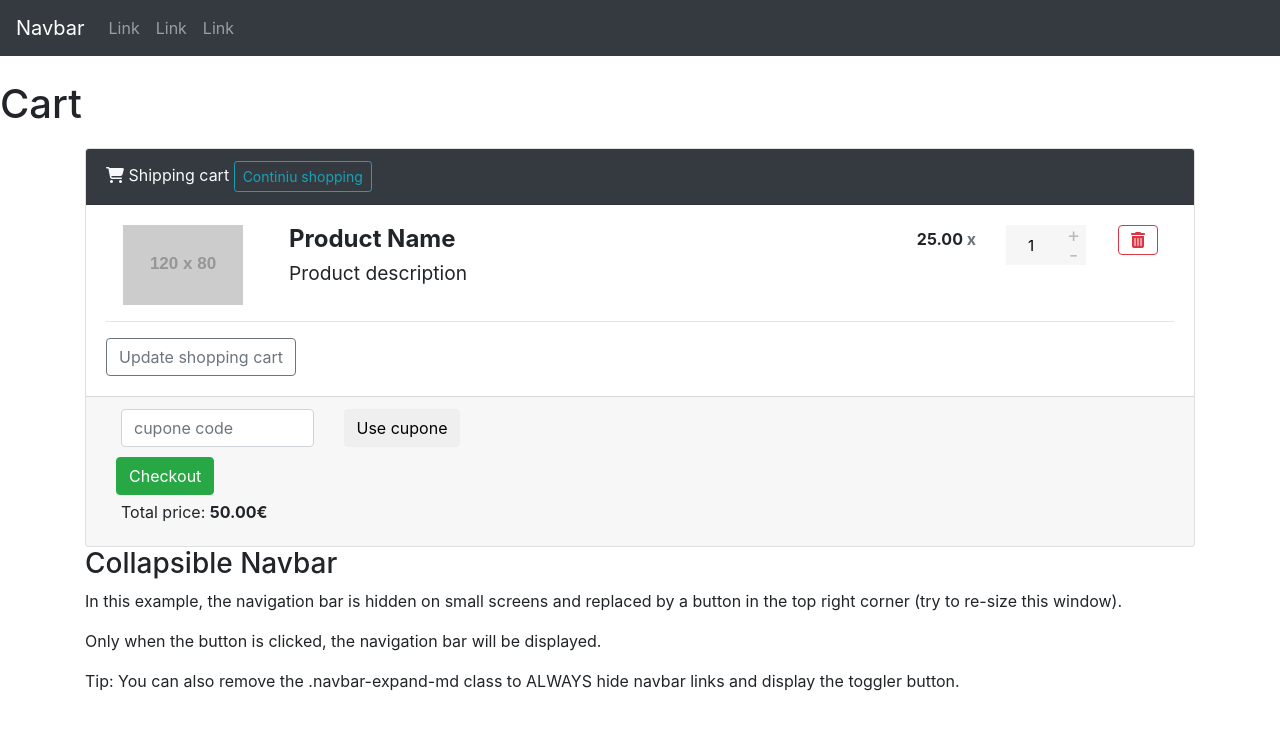
After one commit to CTSProject2022/Ecommerce_Project, a PHP site: page /cart.php in a window 1280 px wide. The commit adds this page. Shown: the top 730 px of the page. Run offline with PHP 8.4, Linux system fonts and the light colour scheme; grey boxes labelled with a size stand in for pictures from a placeholder-image service; some libraries are stand-ins or nearby versions.

Commit message:
Implementaed details page with boostrap template. Add to cart functionality added and included template for cart

```diff
--- /dev/null
+++ b/cart.php
@@ -0,0 +1,160 @@
+<?php include "header.php"; ?>
+
+<h1>Cart</h1>
+
+<style>
+    .quantity {
+        float: left;
+        margin-right: 15px;
+        background-color: #eee;
+        position: relative;
+        width: 80px;
+        overflow: hidden
+    }
+
+    .quantity input {
+        margin: 0;
+        text-align: center;
+        width: 15px;
+        height: 15px;
+        padding: 0;
+        float: right;
+        color: #000;
+        font-size: 20px;
+        border: 0;
+        outline: 0;
+        background-color: #F6F6F6
+    }
+
+    .quantity input.qty {
+        position: relative;
+        border: 0;
+        width: 100%;
+        height: 40px;
+        padding: 10px 25px 10px 10px;
+        text-align: center;
+        font-weight: 400;
+        font-size: 15px;
+        border-radius: 0;
+        background-clip: padding-box
+    }
+
+    .quantity .minus,
+    .quantity .plus {
+        line-height: 0;
+        background-clip: padding-box;
+        -webkit-border-radius: 0;
+        -moz-border-radius: 0;
+        border-radius: 0;
+        -webkit-background-size: 6px 30px;
+        -moz-background-size: 6px 30px;
+        color: #bbb;
+        font-size: 20px;
+        position: absolute;
+        height: 50%;
+        border: 0;
+        right: 0;
+        padding: 0;
+        width: 25px;
+        z-index: 3
+    }
+
+    .quantity .minus:hover,
+    .quantity .plus:hover {
+        background-color: #dad8da
+    }
+
+    .quantity .minus {
+        bottom: 0
+    }
+
+    .shopping-cart {
+        margin-top: 20px;
+    }
+</style>
+
+<link href="//maxcdn.bootstrapcdn.com/bootstrap/4.0.0/css/bootstrap.min.css" rel="stylesheet" id="bootstrap-css">
+<script src="//maxcdn.bootstrapcdn.com/bootstrap/4.0.0/js/bootstrap.min.js"></script>
+<script src="//code.jquery.com/jquery-1.11.1.min.js"></script>
+<!------ Include the above in your HEAD tag ---------->
+
+<script src="https://use.fontawesome.com/c560c025cf.js"></script>
+<div class="container">
+    <div class="card shopping-cart">
+        <div class="card-header bg-dark text-light">
+            <i class="fa fa-shopping-cart" aria-hidden="true"></i>
+            Shipping cart
+            <a href="" class="btn btn-outline-info btn-sm pull-right">Continiu shopping</a>
+            <div class="clearfix"></div>
+        </div>
+        <div class="card-body">
+
+
+            <?php
+
+
+
+
+
+            ?>
+            <!-- PRODUCT -->
+            <div class="row">
+                <div class="col-12 col-sm-12 col-md-2 text-center">
+                    <img class="img-responsive" src="http://placehold.it/120x80" alt="prewiew" width="120" height="80">
+                </div>
+                <div class="col-12 text-sm-center col-sm-12 text-md-left col-md-6">
+                    <h4 class="product-name"><strong>Product Name</strong></h4>
+                    <h4>
+                        <small>Product description</small>
+                    </h4>
+                </div>
+                <div class="col-12 col-sm-12 text-sm-center col-md-4 text-md-right row">
+                    <div class="col-3 col-sm-3 col-md-6 text-md-right" style="padding-top: 5px">
+                        <h6><strong>25.00 <span class="text-muted">x</span></strong></h6>
+                    </div>
+                    <div class="col-4 col-sm-4 col-md-4">
+                        <div class="quantity">
+                            <input type="button" value="+" class="plus">
+                            <input type="number" step="1" max="99" min="1" value="1" title="Qty" class="qty" size="4">
+                            <input type="button" value="-" class="minus">
+                        </div>
+                    </div>
+                    <div class="col-2 col-sm-2 col-md-2 text-right">
+                        <button type="button" class="btn btn-outline-danger btn-xs">
+                            <i class="fa fa-trash" aria-hidden="true"></i>
+                        </button>
+                    </div>
+                </div>
+            </div>
+
+            <hr>
+
+            <!-- END PRODUCT -->
+            <div class="pull-right">
+                <a href="" class="btn btn-outline-secondary pull-right">
+                    Update shopping cart
+                </a>
+            </div>
+        </div>
+        <div class="card-footer">
+            <div class="coupon col-md-5 col-sm-5 no-padding-left pull-left">
+                <div class="row">
+                    <div class="col-6">
+                        <input type="text" class="form-control" placeholder="cupone code">
+                    </div>
+                    <div class="col-6">
+                        <input type="submit" class="btn btn-default" value="Use cupone">
+                    </div>
+                </div>
+            </div>
+            <div class="pull-right" style="margin: 10px">
+                <a href="" class="btn btn-success pull-right">Checkout</a>
+                <div class="pull-right" style="margin: 5px">
+                    Total price: <b>50.00€</b>
+                </div>
+            </div>
+        </div>
+    </div>
+</div>
+
+<?php include "footer.php"; ?>
```
Also changed, not shown: code.addToCart.php (added, +34 -0 lines), code.isLoggedIn.php (added, +8 -0 lines), code.viewCart.php (added, +21 -0 lines), details.php (+9 -0 lines).
